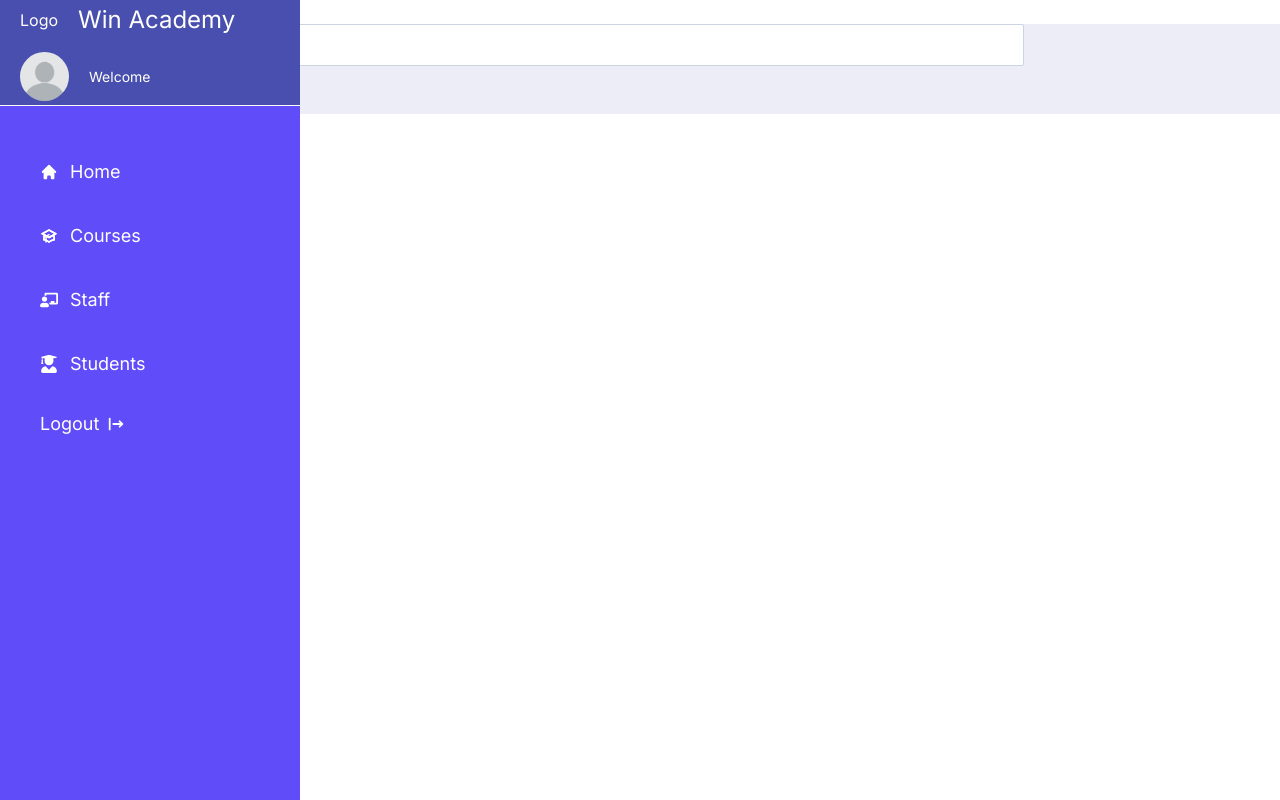
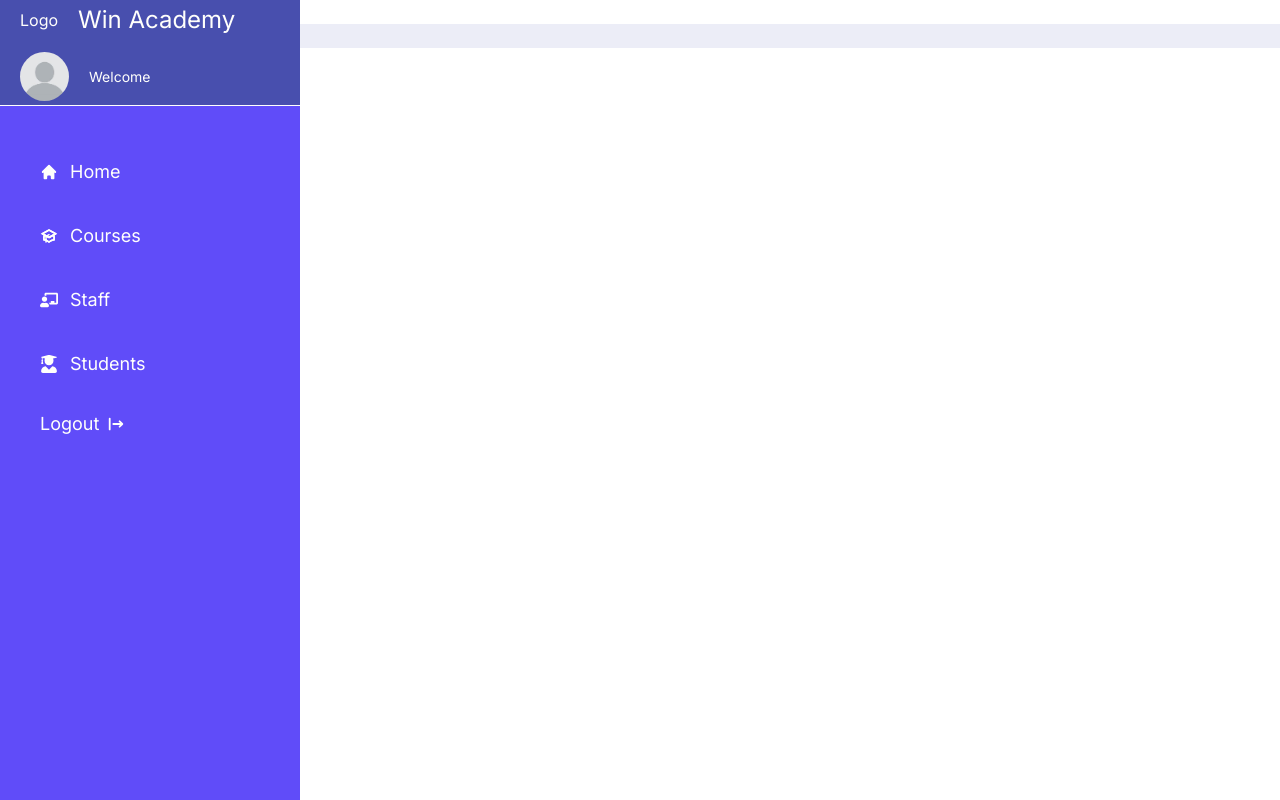
Before and after one commit to abbaspk70/nextadmin, a Next.js app: page /dashboard/edit/course/1 in a window 1280 px wide. Built offline with nearby package versions, Linux system fonts and the light colour scheme; no server answers.

Commit message:
updated env

```diff
--- a/components/EditCourseForm.js
+++ b/components/EditCourseForm.js
@@ -2,11 +2,8 @@ import React from 'react'
 
 export default function EditCourseForm() {
   return (
-    <div className='bg-accent/10'>
-        <form>
-            <input className='block' type='text' value={'title'} placeholder='Title'/>
-            <button className='bg-secondary px-5 py-3'  type='submit'>Update</button>
-        </form>
+    <div className='bg-accent/10 text-black'>
+        <div>from edit page</div>
     </div>
   )
 }
```
